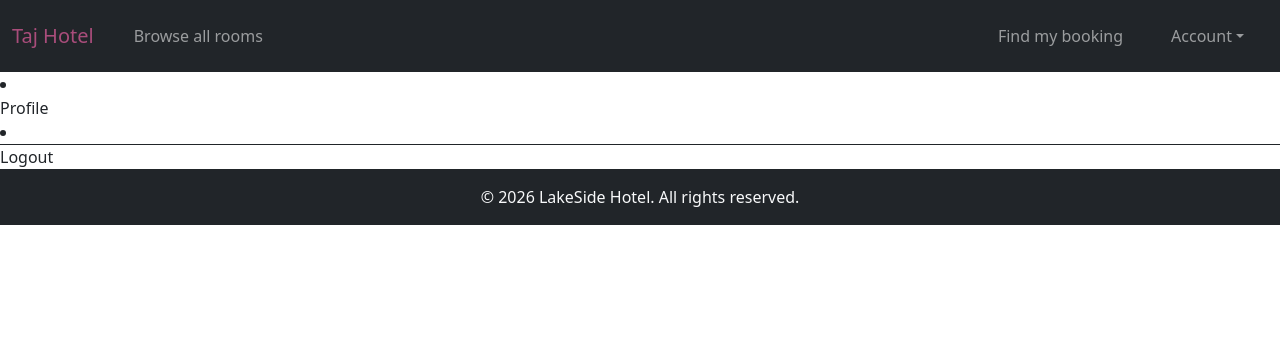
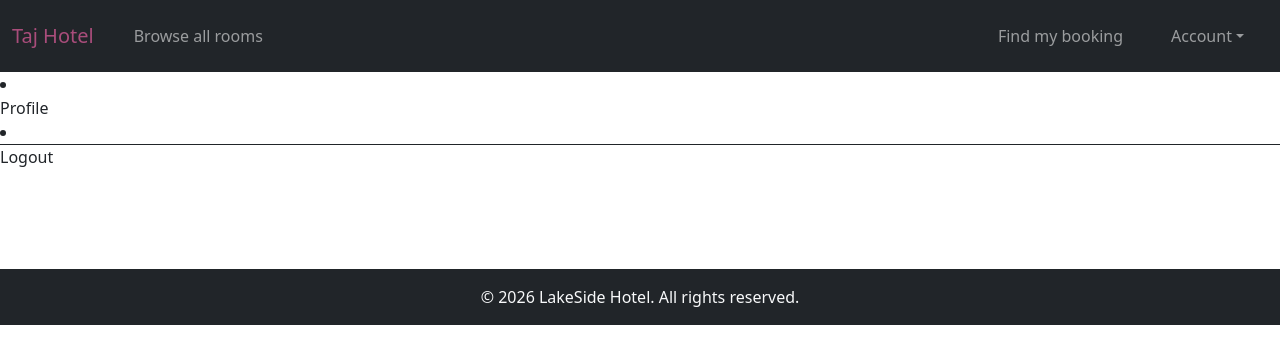
Before and after one commit to namratachavan15/HotelmanagementsysusingSpringbootReact, a React (Create React App) app in the folder hotelmangt/: page /logout in a window 1280 px wide. Shown: the top 364 px of the page. Built offline with nearby package versions, Linux system fonts and the light colour scheme.

Commit message:
Update Footer.jsx

```diff
--- a/hotelmangt/src/components/layout/Footer.jsx
+++ b/hotelmangt/src/components/layout/Footer.jsx
@@ -5,7 +5,7 @@ const Footer = () => {
   const today = new Date();
 
   return (
-    <footer className="bg-dark text-light py-3 ">
+    <footer className="bg-dark text-light py-3 " style={{marginTop:'100px'}}>
       <Container fluid>
         <Row className="justify-content-center">
           <Col xs="12"  className="text-center">
```
